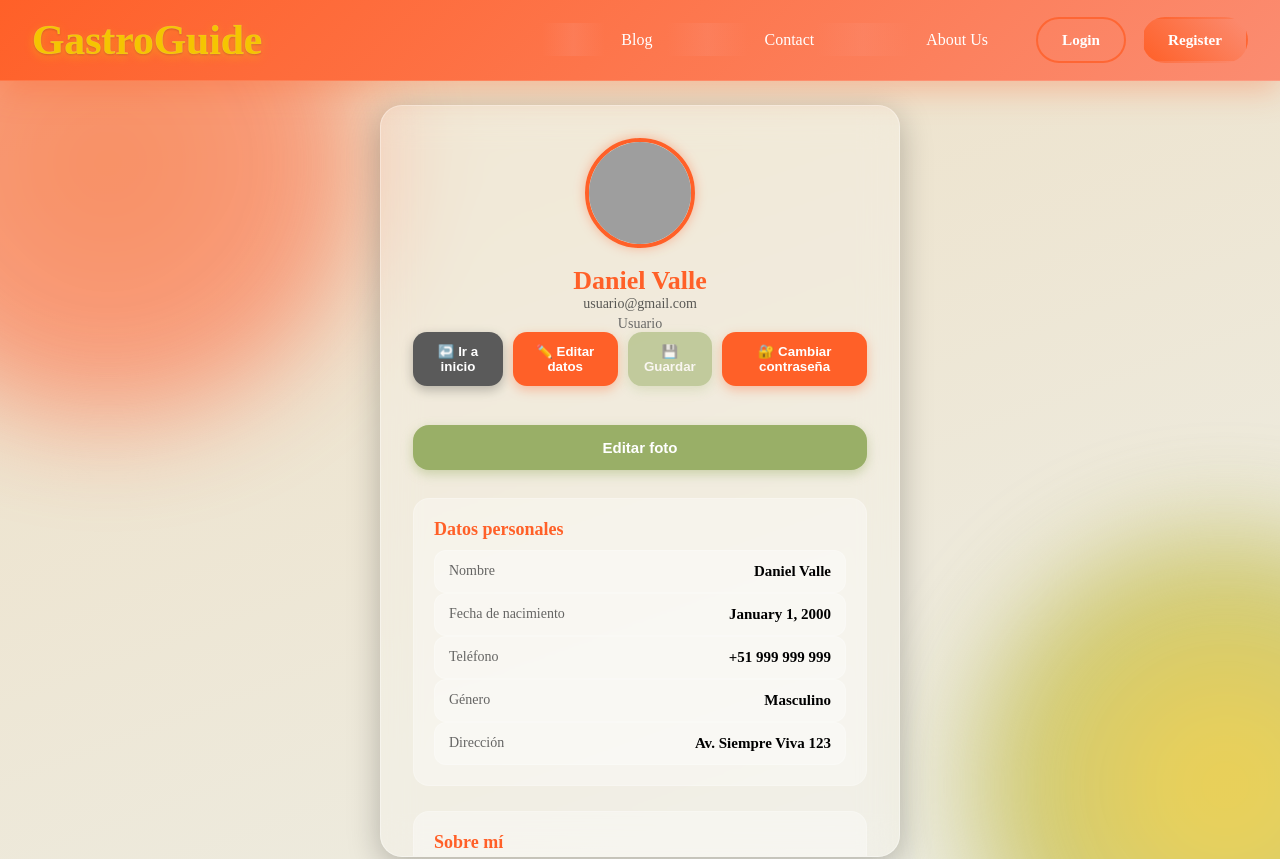
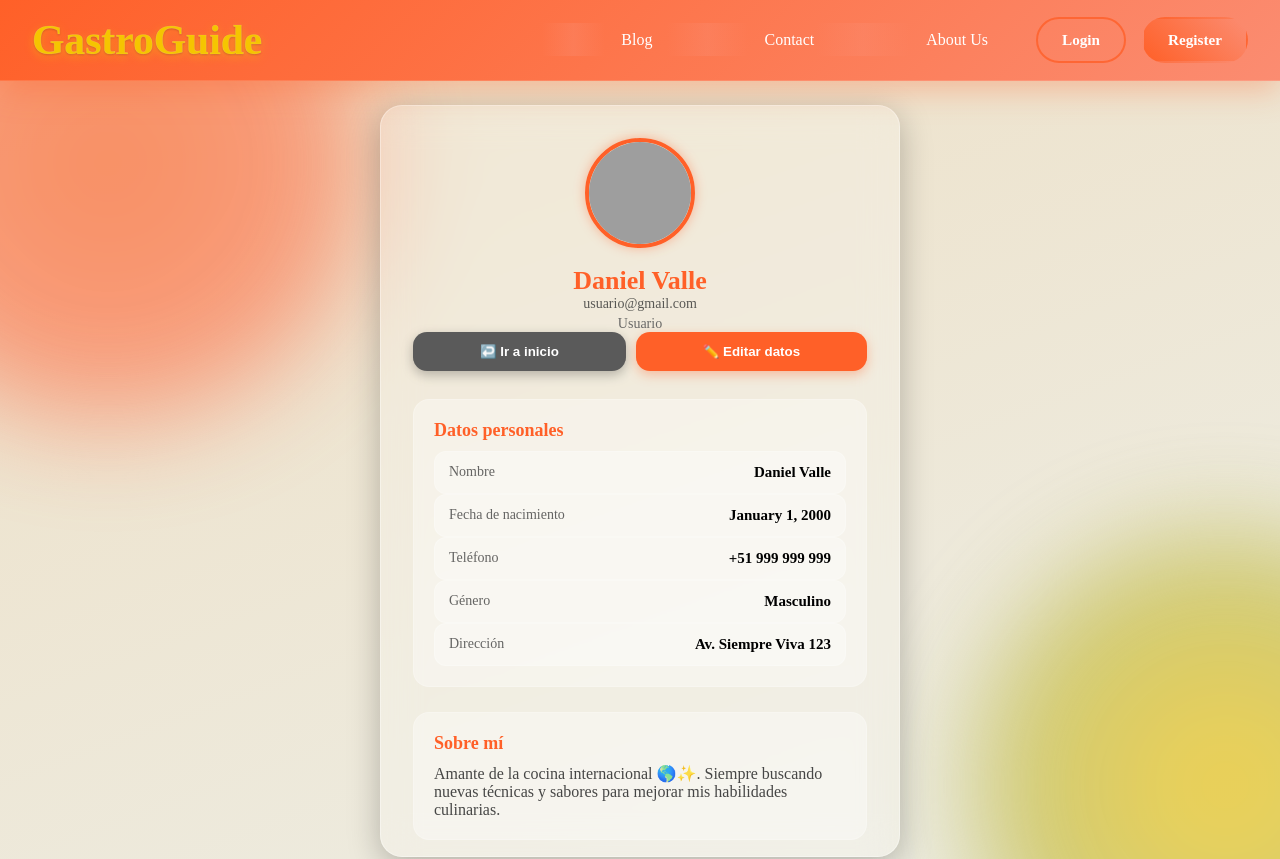
Before and after one commit to XDanielValleX/GastroGuide_Web, an Angular app: page /profile in a window 1280 px wide. Shown: the top 859 px of the page. Built offline with nearby package versions, Linux system fonts and the light colour scheme; grey boxes are pictures that could not be loaded.

Commit message:
Correcciones

```diff
--- a/src/app/pages/profile/profile.html
+++ b/src/app/pages/profile/profile.html
@@ -15,12 +15,12 @@
       <div class="actions">
         <button class="btn secondary" (click)="irAlInicio()">↩️ Ir a inicio</button>
         <button class="btn" (click)="activarEdicion()" *ngIf="!modoEdicion">✏️ Editar datos</button>
-        <button class="btn success" (click)="guardarCambios()" [disabled]="!modoEdicion || !hasChanges || !isValid">💾 Guardar</button>
-        <button class="btn warning" (click)="irACambiarPassword()">🔐 Cambiar contraseña</button>
+        <button class="btn success" *ngIf="modoEdicion" (click)="guardarCambios()" [disabled]="!hasChanges || !isValid">💾 Guardar</button>
+        <button class="btn warning" *ngIf="modoEdicion" (click)="irACambiarPassword()">🔐 Cambiar contraseña</button>
       </div>
 
       <!-- Botón editar foto + input oculto -->
-      <button class="edit-btn" (click)="openSelector()">Editar foto</button>
+      <button class="edit-btn" *ngIf="modoEdicion" (click)="openSelector()">Editar foto</button>
       <input type="file" hidden id="fileInput" accept="image/*" (change)="changeImage($event)">
     </div>
 
--- a/src/app/pages/profile/profile.ts
+++ b/src/app/pages/profile/profile.ts
@@ -1,4 +1,4 @@
-import { Component } from '@angular/core';
+import { Component, OnInit } from '@angular/core';
 import { Router } from '@angular/router';
 import { HttpClient } from '@angular/common/http';
 import { HttpClientModule } from '@angular/common/http';
@@ -13,7 +13,7 @@ import { FormsModule } from '@angular/forms';
   styleUrls: ['./profile.css'],
   imports: [CommonModule, FormsModule, HttpClientModule]
 })
-export class Profile {
+export class Profile implements OnInit {
 
   user = {
     name: "Daniel Valle",
@@ -54,6 +54,17 @@ export class Profile {
 
   constructor(private router: Router, private http: HttpClient) {}
 
+  ngOnInit() {
+    // Cargar datos persistidos (incluida la imagen) si existen
+    try {
+      const cached = localStorage.getItem('user');
+      if (cached) {
+        this.user = JSON.parse(cached);
+        this.originalEditable = this.pickEditable();
+      }
+    } catch {}
+  }
+
   activarEdicion() {
     this.modoEdicion = true;
   }
@@ -66,12 +77,14 @@ export class Profile {
     this.http.put(url, payload).subscribe({
       next: () => {
         this.originalEditable = { ...payload };
+        try { localStorage.setItem('user', JSON.stringify({ ...this.user, ...payload })); } catch {}
         this.modoEdicion = false;
         this.showToast('Cambios guardados correctamente');
       },
       error: () => {
         // Simulación si el backend aún no está listo
         this.originalEditable = { ...payload };
+        try { localStorage.setItem('user', JSON.stringify({ ...this.user, ...payload })); } catch {}
         this.modoEdicion = false;
         this.showToast('Guardado local simulado. Configura el endpoint cuando esté listo.');
       }
@@ -98,6 +111,8 @@ export class Profile {
     const reader = new FileReader();
     reader.onload = () => {
       this.user.image = reader.result as string;
+      // Al cambiar imagen, habilitar botón Guardar
+      this.runValidation();
     };
     reader.readAsDataURL(file);
   }
@@ -112,8 +127,8 @@ export class Profile {
   }
 
   private pickEditable() {
-    const { name, bio, birthDate, phone, gender, address } = this.user as any;
-    return { name, bio, birthDate, phone, gender, address };
+    const { name, bio, birthDate, phone, gender, address, image } = this.user as any;
+    return { name, bio, birthDate, phone, gender, address, image };
   }
 
   private runValidation() {
```
